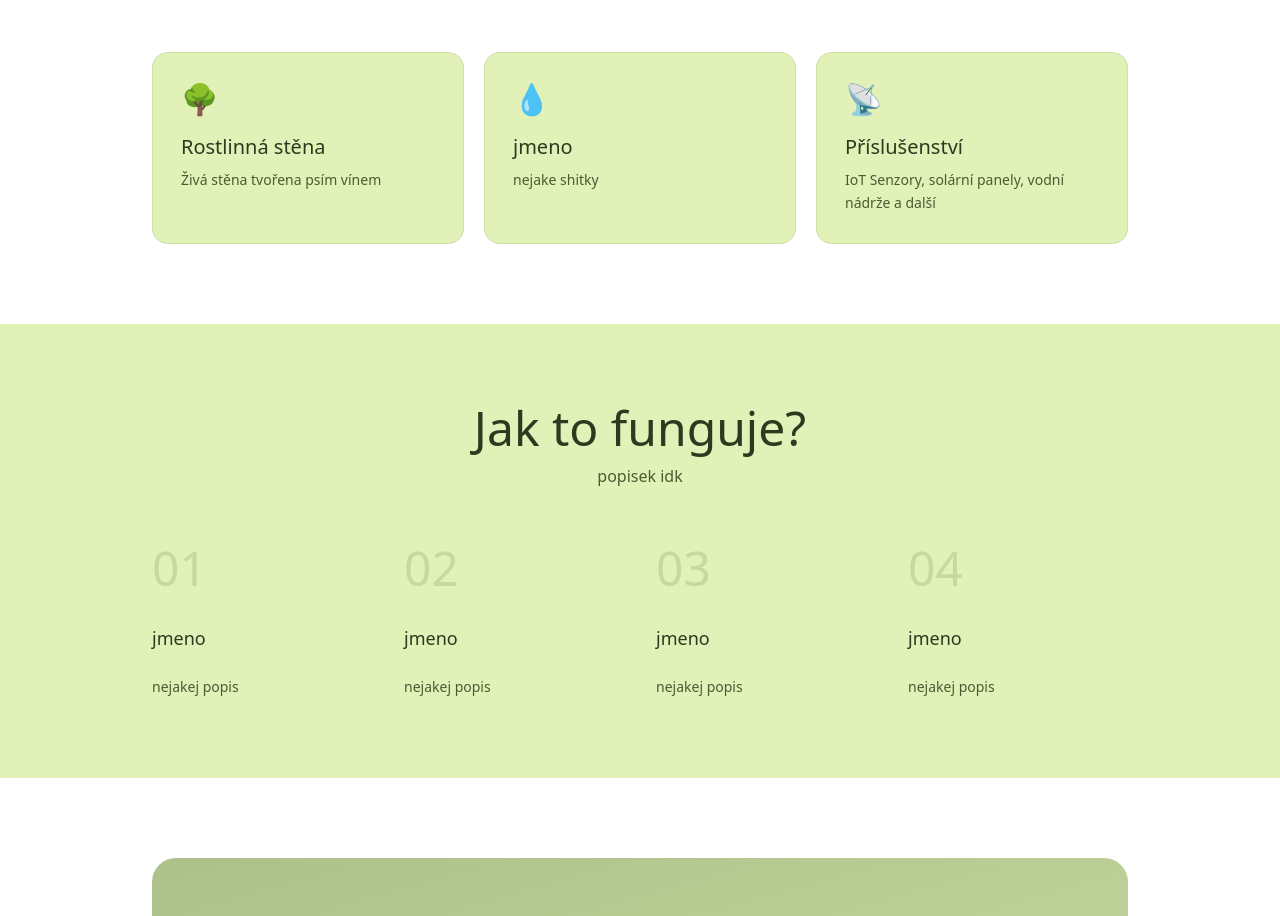
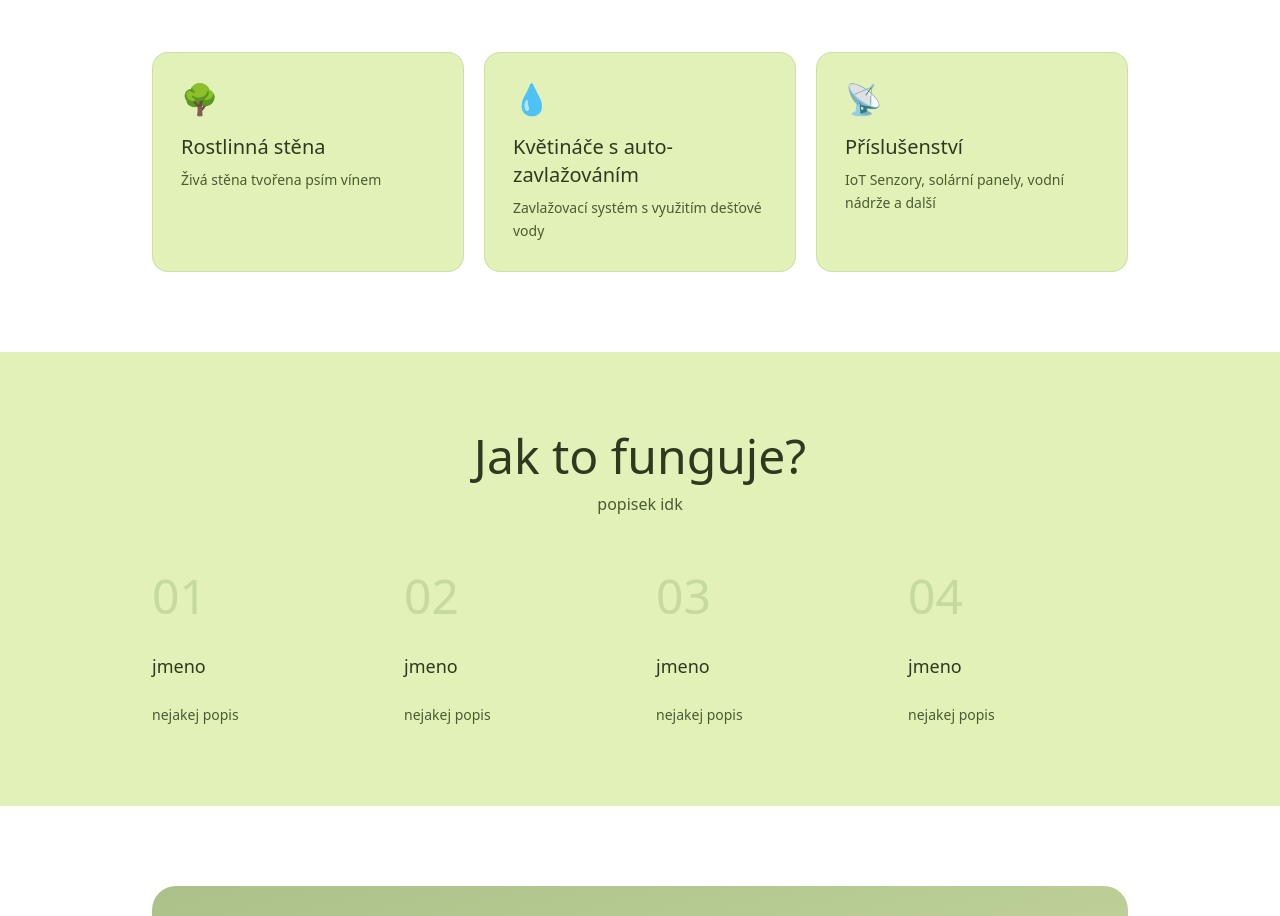
Before and after one commit to Galacti-Official/Cool-Squares, a Next.js app: page / in a window 1280 px wide. Shown: the part 780-1696 px from the top of the page. Built offline with nearby package versions, Linux system fonts and the light colour scheme.

Commit message:
small edits

```diff
--- a/components/Features.tsx
+++ b/components/Features.tsx
@@ -6,8 +6,8 @@ const features = [
   },
   {
     icon: "💧",
-    title: "jmeno",
-    desc: "nejake shitky",
+    title: "Květináče s auto-zavlažováním",
+    desc: "Zavlažovací systém s využitím dešťové vody",
   },
   {
     icon: "📡",
--- a/components/map/MapView.tsx
+++ b/components/map/MapView.tsx
@@ -4,7 +4,7 @@ import { useEffect, useRef, useState } from "react";
 
 // ─── Types ────────────────────────────────────────────────────────────────────
 type Mode = "idle" | "drawing";
-type AppPage = "map" | "results";
+type AppPage = "map" | "results" | "editor";
 
 interface SelectedArea {
   points: [number, number][];
```
